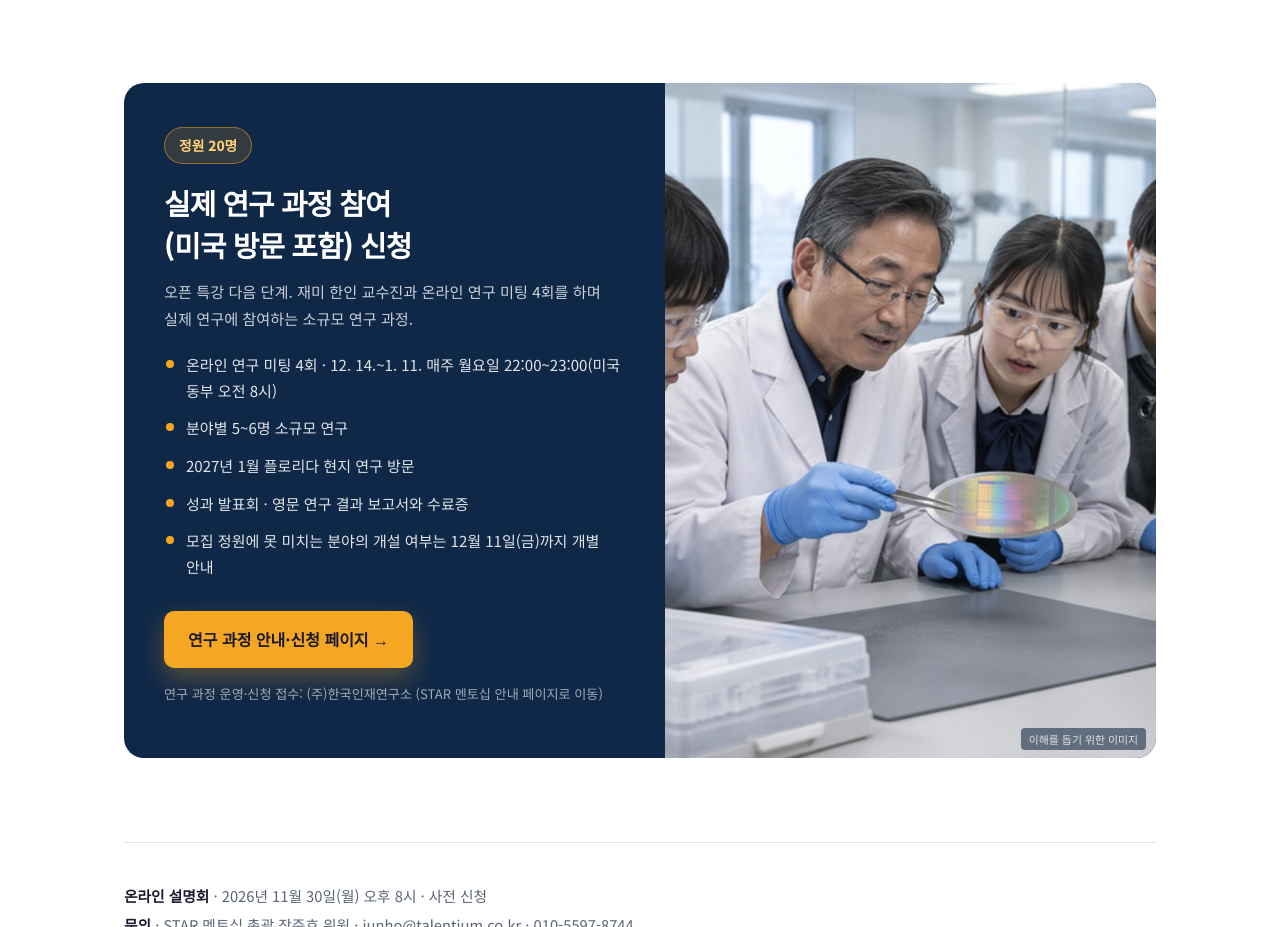
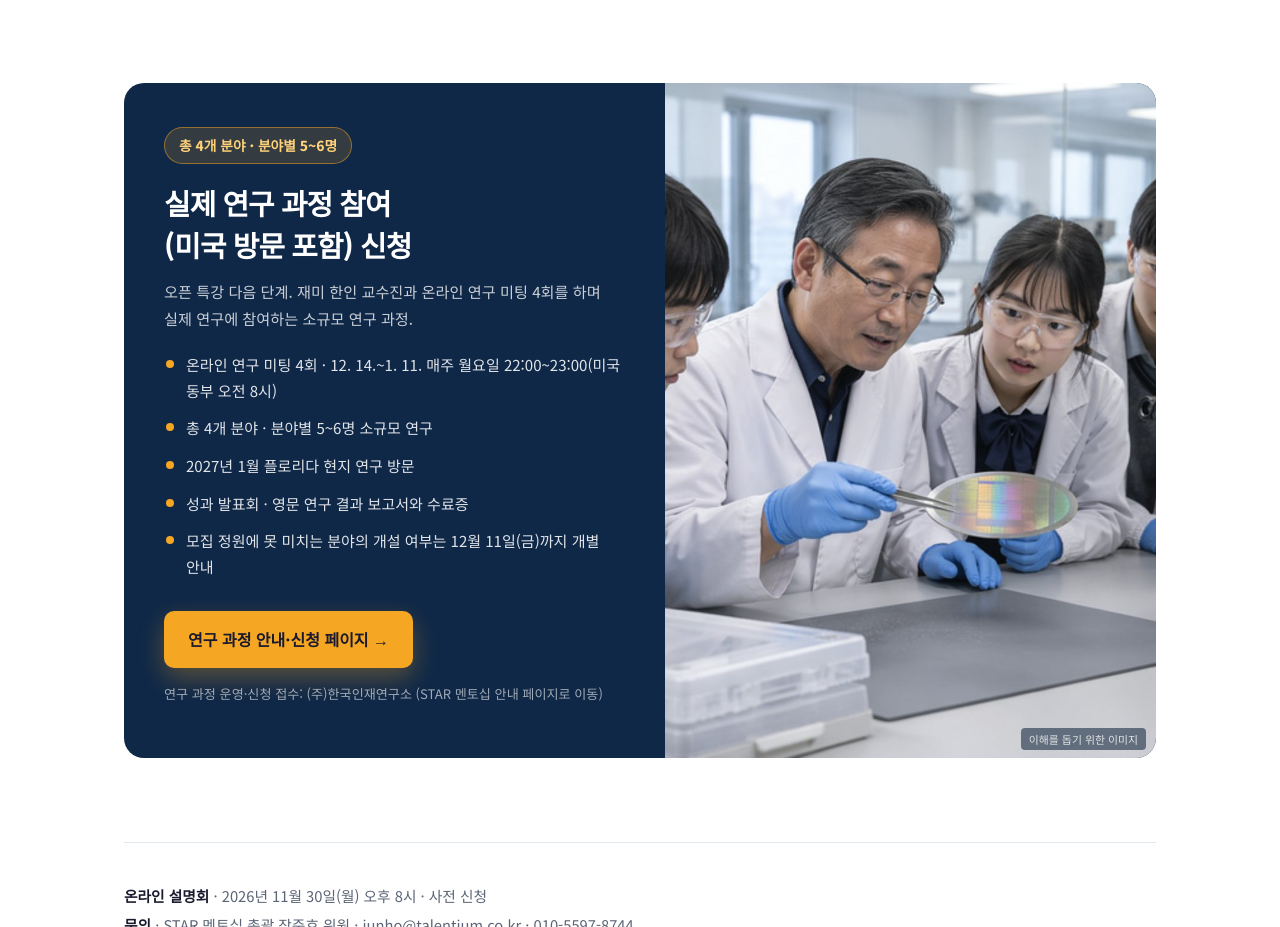
Before and after one commit to johnchoi-droid/tieum-website, a plain HTML site: page star/index.html in a window 1280 px wide. Shown: the part 3100-4027 px from the top of the page. Drawn offline with Linux system fonts and the light colour scheme.

Commit message:
STAR 페이지: 연구 과정 '정원 20명' → '총 4개 분야 · 분야별 5~6명'
Co-Authored-By: Claude Opus 5.5 <noreply@anthropic.com>

```diff
--- a/star/index.html
+++ b/star/index.html
@@ -298,12 +298,12 @@
     <div class="st-wrap">
       <div class="st-research">
         <div class="txt">
-          <span class="cap">정원 20명</span>
+          <span class="cap">총 4개 분야 · 분야별 5~6명</span>
           <h2>실제 연구 과정 참여<br>(미국 방문 포함) 신청</h2>
           <p>오픈 특강 다음 단계. 재미 한인 교수진과 온라인 연구 미팅 4회를 하며 실제 연구에 참여하는 소규모 연구 과정.</p>
           <ul>
             <li>온라인 연구 미팅 4회 · 12. 14.~1. 11. 매주 월요일 22:00~23:00(미국 동부 오전 8시)</li>
-            <li>분야별 5~6명 소규모 연구</li>
+            <li>총 4개 분야 · 분야별 5~6명 소규모 연구</li>
             <li>2027년 1월 플로리다 현지 연구 방문</li>
             <li>성과 발표회 · 영문 연구 결과 보고서와 수료증</li>
             <li>모집 정원에 못 미치는 분야의 개설 여부는 12월 11일(금)까지 개별 안내</li>
```
